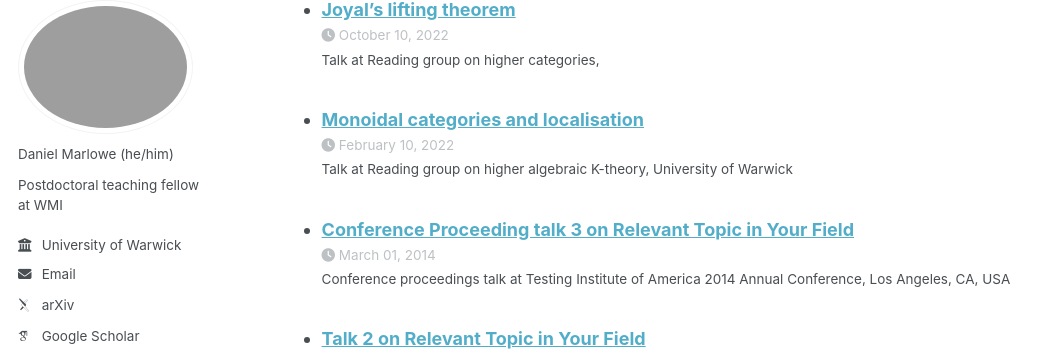
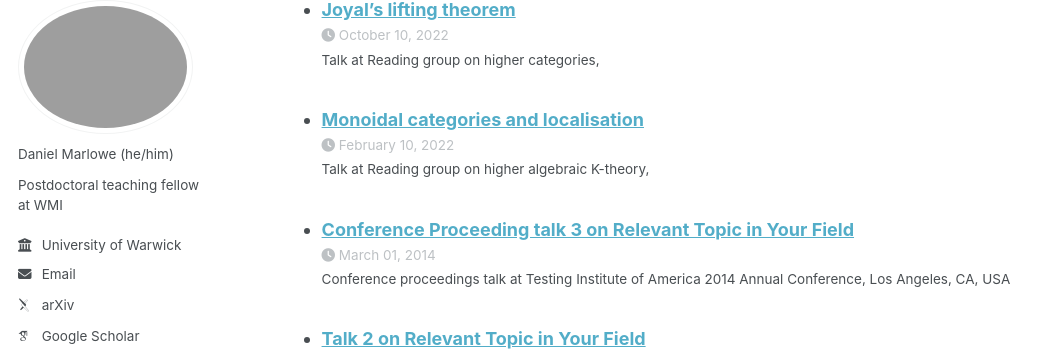
Before and after one commit to dmarl/dmarl.github.io, a Jekyll site: the page built from _pages/cv.md, in a window 1280 px wide and 900 px high, scrolled down 2558 px. Shown: the part 99-452 px from the top of the window, without its empty margins (0-1055 px from the left). Built offline with Jekyll 4.4.1, drawn with Linux system fonts in a browser that asks for light colours; some web fonts are replaced; a script bundle is joined from its source files by our own code; library files that are not in the unit come from our copies.

Commit message:
Update monoidal-cats-localisation.md

```diff
--- a/_talks/monoidal-cats-localisation.md
+++ b/_talks/monoidal-cats-localisation.md
@@ -6,5 +6,5 @@ type: "Talk"
 permalink:
 venue: "Reading group on higher algebraic K-theory"
 date: 2022-02-10
-location: "University of Warwick"
+location:
 ---
```
